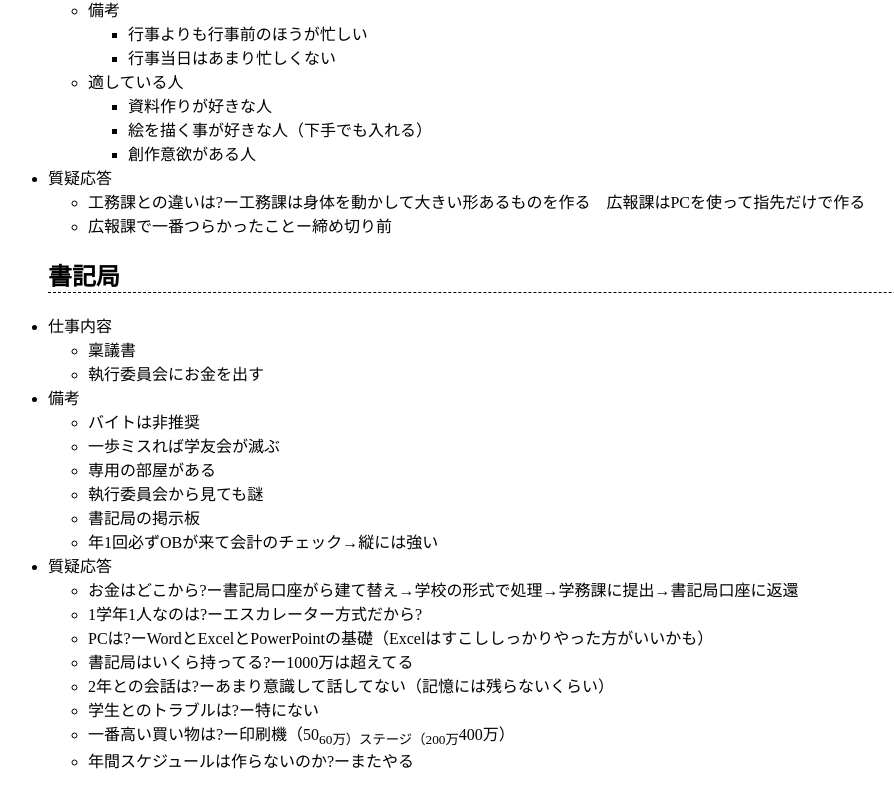
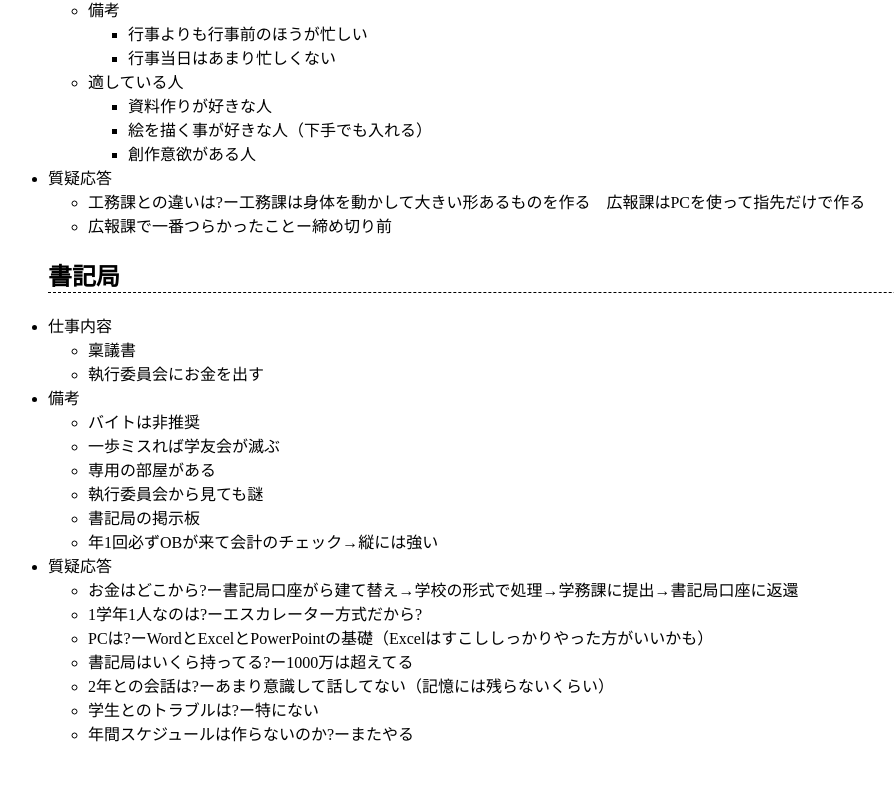
Before and after one commit to Haru-0205/shared, a plain HTML site: page gakuyukai-shikkou-info.html in a window 1280 px wide. Shown: the part 3497-4285 px from the top of the page, without its empty margins (0-894 px from the left). After the commit the page ends 4258 px from the top, so only its background shows below. Drawn offline with Linux system fonts and the light colour scheme.

Commit message:
update gakuyukai-shikkou-info.html

```diff
--- a/gakuyukai-shikkou-info.html
+++ b/gakuyukai-shikkou-info.html
@@ -299,7 +299,6 @@
                 <li>書記局はいくら持ってる?ー1000万は超えてる</li>
                 <li>2年との会話は?ーあまり意識して話してない（記憶には残らないくらい）</li>
                 <li>学生とのトラブルは?ー特にない</li>
-                <li>一番高い買い物は?ー印刷機（50<sub>60万）ステージ（200万</sub>400万）</li>
                 <li>年間スケジュールは作らないのか?ーまたやる</li>
             </ul>
         </li>
```
